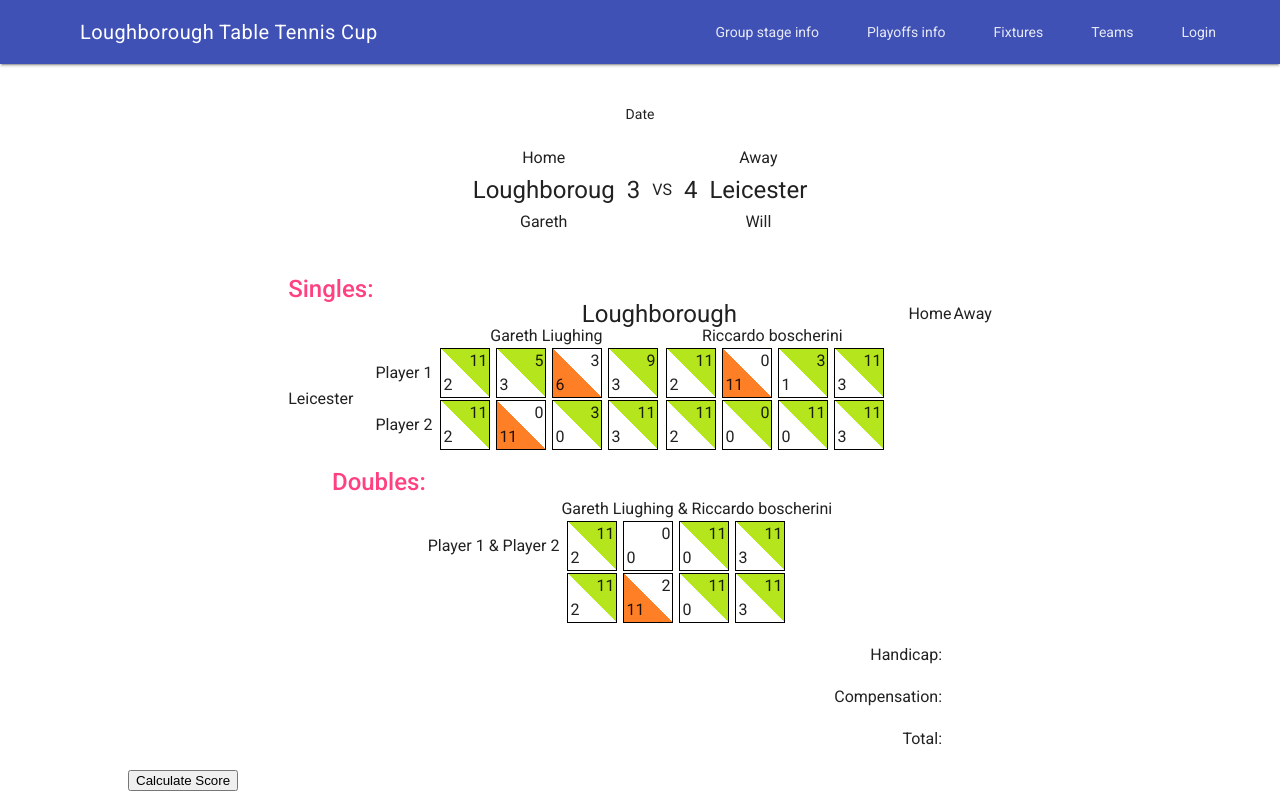
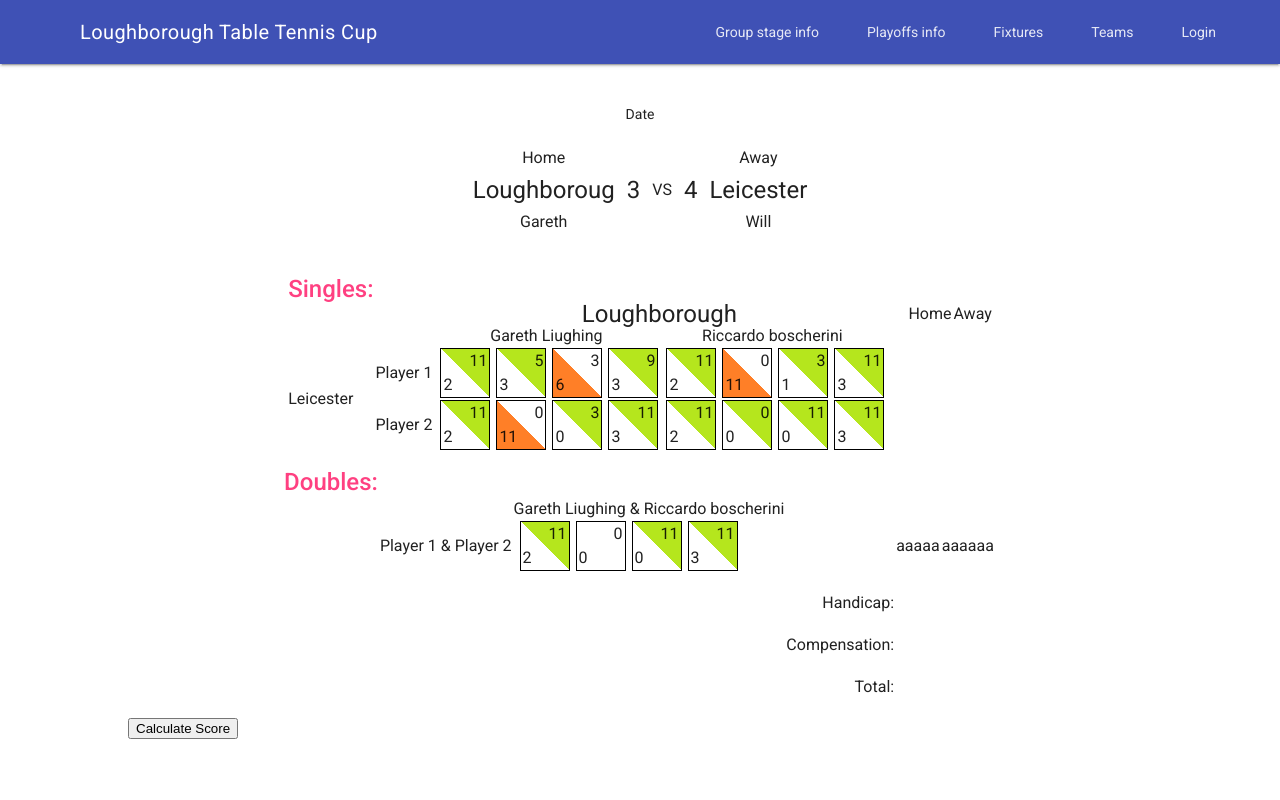
Before and after one commit to NPrada/TableTennisCup, a plain HTML site: page Matchpage.html in a window 1280 px wide. Drawn offline with nearby package versions, Linux system fonts and the light colour scheme.

Commit message:
added doubles to the score tally up

```diff
--- a/Matchpage.html
+++ b/Matchpage.html
@@ -251,39 +251,14 @@
                     <!-- Match 2:  player 2 VS player 1-->
 
                     <td style="width: 20px"></td>
+                    <td id="hdoubles">aaaaa</td>
+                    <td id="adoubles">aaaaaa</td>
+                </tr>
 
-                </tr>
-                <tr >
-                    <td></td>
-                    <!-- Match 3:  player 1 VS player 2-->
-                    <td>
-                        <table class="game-table" v-bind:class="{ active: m6g1h < m6g1a, greentrue: m6g1h > m6g1a }">
-                            <tr><td class="e"></td><td class="t" align="right" >{{m6g1h}}</td></tr>
-                            <tr><td class="b" align="left">{{m6g1a}}</td> <td class="e"></td></tr>
-                        </table>
-                        <table class="game-table" v-bind:class="{ active: m6g2h < m6g2a, greentrue: m6g2h > m6g2a }">
-                            <tr><td class="e"></td><td class="t" align="right">{{m6g2h}}</td></tr>
-                            <tr><td class="b" align="left" >{{m6g2a}}</td> <td class="e"></td></tr>
-                        </table>
-                        <table class="game-table" v-bind:class="{ active: m6g3h < m6g3a, greentrue: m6g3h > m6g3a }">
-                            <tr><td class="e"></td><td class="t" align="right">{{m6g3h}}</td></tr>
-                            <tr><td class="b" align="left">{{m6g3a}}</td> <td class="e"></td></tr>
-                        </table>
-                        <table class="game-table" v-bind:class="{ active: m6g4h < m6g4a, greentrue: m6g4h > m6g4a }">
-                            <tr><td class="e"></td><td class="t" align="right">{{m6g4h}}</td></tr>
-                            <tr><td class="b" align="left">{{m6g4a}}</td> <td class="e"></td></tr>
-                        </table>
-                    </td>
-                    <!-- Match 4:  player 2 VS player 2-->
-
-
-                    <td></td>
-
-                </tr>
                 <tr>
                     <td></td>
                     <td></td>
-                    <td></td>
+
                     <td style="text-align: right"><br>Handicap:</td>                                                    <!-- Fix the styling> -->
                     <td></td>
                     <td id="hhandicap"></td>
@@ -378,14 +353,6 @@
                     m5g4h: 11,
                     m5g4a: 3,
 
-                    m6g1h: 11,
-                    m6g1a: 2,
-                    m6g2h: 2,
-                    m6g2a: 11,
-                    m6g3h: 11,
-                    m6g3a: 0,
-                    m6g4h: 11,
-                    m6g4a: 3
                 },
 
                 methods: {
@@ -395,18 +362,20 @@
                         var awayscore1 = this.m1g1a + this.m1g2a + this.m1g3a + this.m1g4a + this.m2g1a + this.m2g2a + this.m2g3a + this.m2g4a;
                         var homescore2 = this.m3g1h + this.m3g2h + this.m3g3h + this.m3g4h + this.m4g1h + this.m4g2h + this.m4g3h + this.m4g4h;
                         var awayscore2 = this.m3g1a + this.m3g2a + this.m3g3a + this.m3g4a + this.m4g1a + this.m4g2a + this.m4g3a + this.m4g4a;
-
-
+                        var hdoubles = this.m5g1h + this.m5g2h + this.m5g3h + this.m5g4h;
+                        var adoubles = this.m5g1a + this.m5g2a + this.m5g3a + this.m5g4a;
 
                         document.getElementById("homepart1").innerHTML=homescore1;
                         document.getElementById("awaypart1").innerHTML=awayscore1;
                         document.getElementById("homepart2").innerHTML=homescore2;
                         document.getElementById("awaypart2").innerHTML=awayscore2;
+                        document.getElementById("hdoubles").innerHTML=hdoubles;
+                        document.getElementById("adoubles").innerHTML=adoubles;
 
 
-                        this.homescore = homescore1 + homescore2;
+                        this.homescore = homescore1 + homescore2 + hdoubles;
                         document.getElementById("homescore").innerHTML=this.homescore;
-                        this.awayscore = awayscore1 + awayscore2;
+                        this.awayscore = awayscore1 + awayscore2 + adoubles;
                         document.getElementById("awayscore").innerHTML=this.awayscore;
                         //YOU NEED TO SET THE HANDICAP HERE                                                             //YOU NEED TO SET THE HANDICAP HERE
 
```
